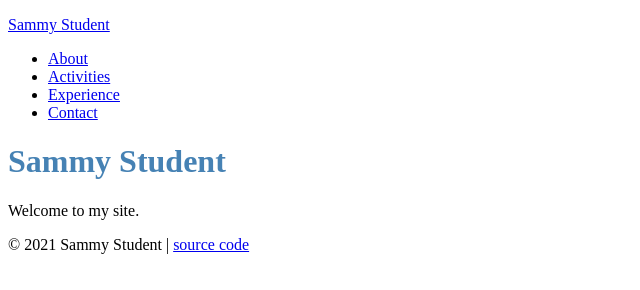
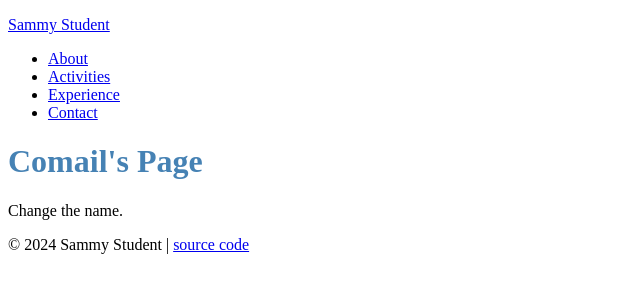
Before and after one commit to ComailRizvi/Class_1_Student_Site, a plain HTML site: page index.html in a window 1280 px wide. Shown: the whole page, without its empty margins (0-640 px from the left). Drawn offline with Linux system fonts and the light colour scheme.

Commit message:
Update index.html

```diff
--- a/index.html
+++ b/index.html
@@ -19,12 +19,12 @@
     </header>
 
     <div class="page">
-      <h1>Sammy Student</h1>
-      <p>Welcome to my site.</p>
+      <h1>Comail's Page</h1>
+      <p>Change the name.</p>
     </div>
 
     <footer>
-      <p>&copy; 2021 Sammy Student |
+      <p>&copy; 2024 Sammy Student |
         <a href="https://github.com/prof-rossetti/student-site">source code</a>
       </p>
     </footer>
```
